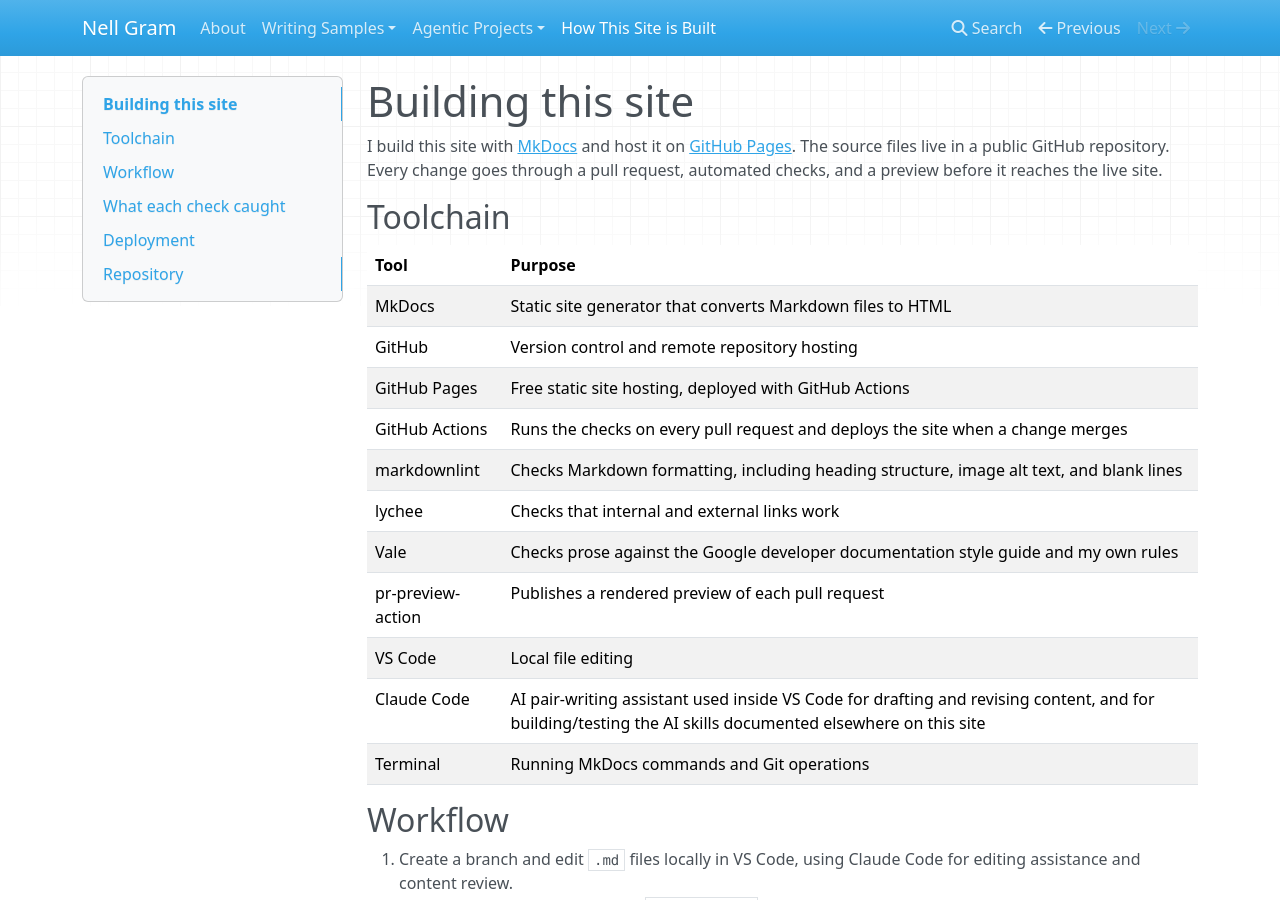
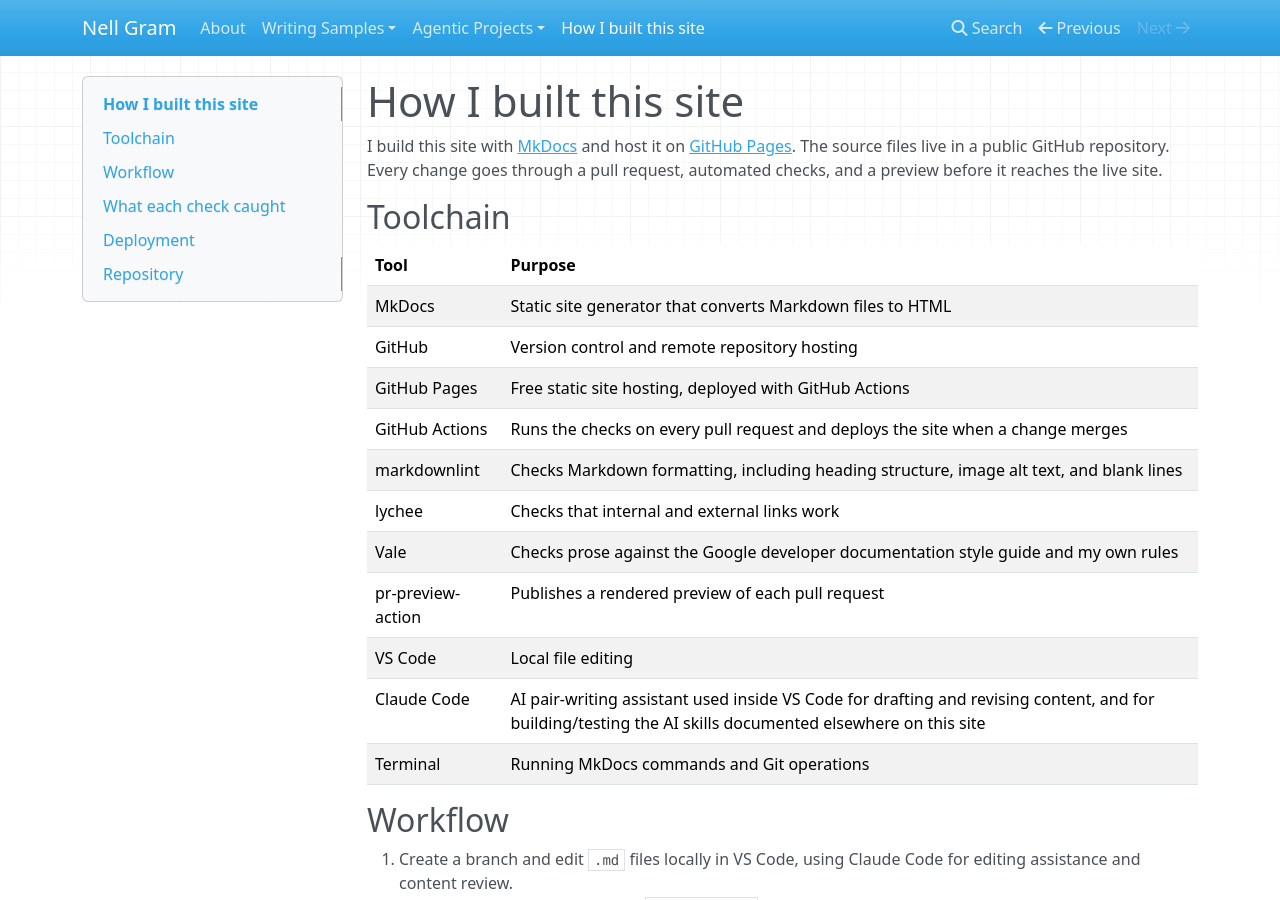
Before and after one commit to nellcgram/nellcgram.github.io, an MkDocs documentation site: the page built from docs/how-this-site-is-built.md, in a window 1280 px wide and 900 px high. Built offline with MkDocs 1.6.1, drawn with Linux system fonts in a browser that asks for light colours; nearby versions of some CDN libraries.

Commit message:
Retitle the site page to 'How I built this site'
Update the H1, the mkdocs.yml nav label, and the README link text so all
three match. The file name and URL are unchanged.

Co-Authored-By: Claude Sonnet 5.5 <noreply@anthropic.com>
Claude-Session: https://claude.ai/code/session_01HQzsCpaQaHnu4RGWzJmtWW

```diff
--- a/docs/how-this-site-is-built.md
+++ b/docs/how-this-site-is-built.md
@@ -1,4 +1,4 @@
-# Building this site
+# How I built this site
 
 I build this site with [MkDocs](https://www.mkdocs.org/) and host it on
 [GitHub Pages](https://pages.github.com/). The source files live in a public
--- a/mkdocs.yml
+++ b/mkdocs.yml
@@ -12,4 +12,4 @@ nav:
     - EOB Guide: writing-samples/eob-guide.md
   - Agentic Projects:
     - Docs Assistant Skills: agentic-projects/docs-assistant.md
-  - How This Site is Built: how-this-site-is-built.md
+  - How I built this site: how-this-site-is-built.md
```
Also changed, not shown: README.md (+1 -1 lines).
